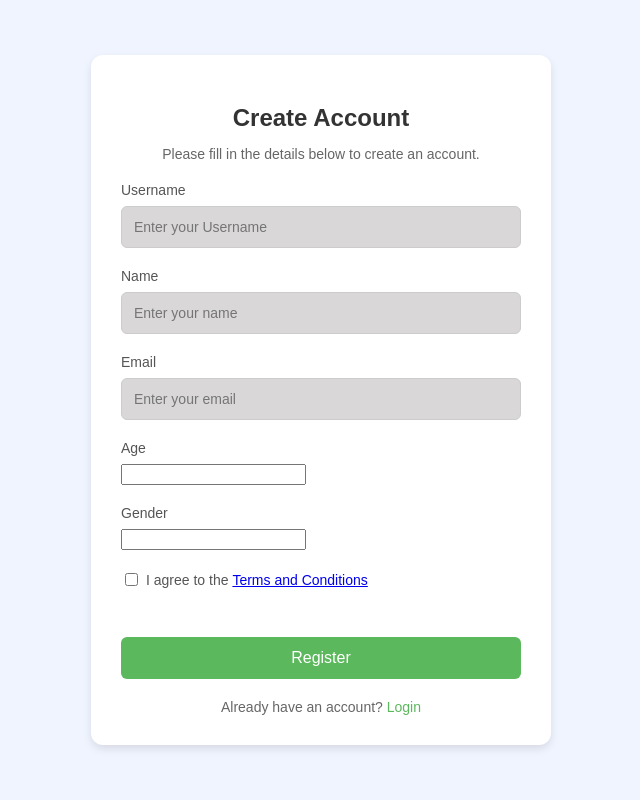
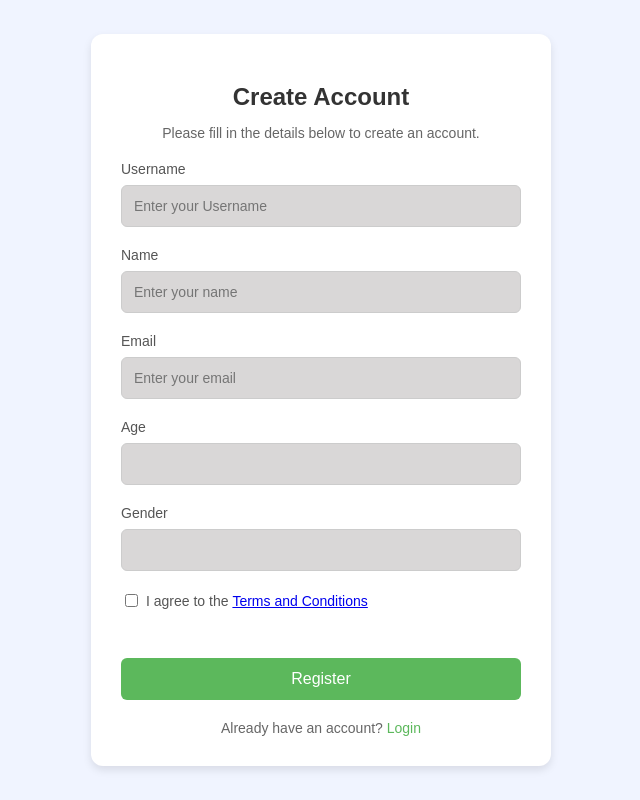
Before and after one commit to maxpein12/web-dashboard, a Django app: page /dashboard/register/ in a window 1280 px wide. Shown: the whole page, without its empty margins (319-959 px from the left). Run offline with Django 5.2, Linux system fonts and the light colour scheme.

Commit message:
11/18/24 update

```diff
--- a/dashboard/static/css/register.css
+++ b/dashboard/static/css/register.css
@@ -46,7 +46,8 @@ label {
 
 input[type="text"],
 input[type="email"],
-input[type="password"] {
+input[type="password"],
+input[type="number"] {
     width: 100%;
     padding: 12px;
     border: 1px solid #ccc;
--- a/dashboard/templates/register.html
+++ b/dashboard/templates/register.html
@@ -27,12 +27,12 @@
             </div>
             <div class="input-group">
                 <label for="age">Age</label>
-                <input type="age" id="age" name="age"  required>
+                <input type="number" id="age" name="age"  required>
             </div>
 
             <div class="input-group">
                 <label for="gender">Gender</label>
-                <input type="gender" id="gender" name="gender"  required>
+                <input type="text" id="gender" name="gender"  required>
             </div>
 
 
```
